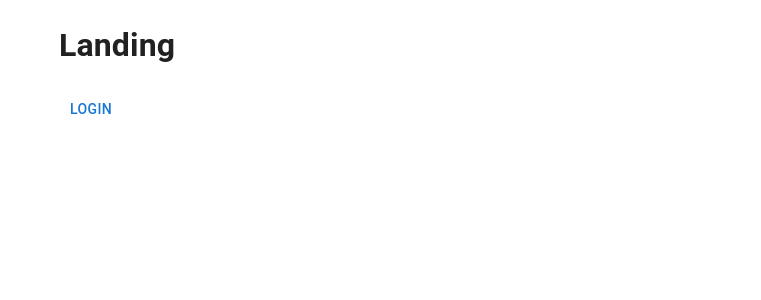
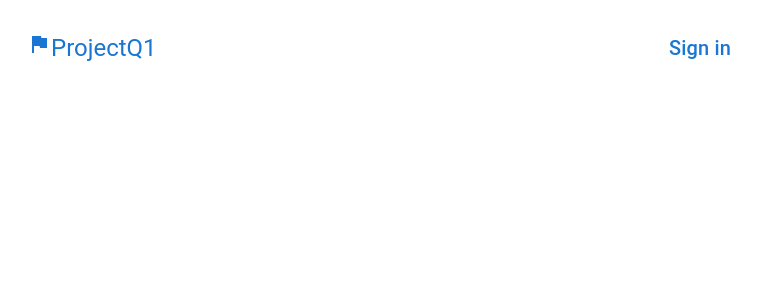
Before and after one commit to westshae/Shaeo.org, a React (Create React App) app in the folder frontend/: page / in a window 1280 px wide. Shown: the top 300 px of the page, without its empty margins (261-1022 px from the left). Built offline with nearby package versions, Linux system fonts and the light colour scheme; the HTML template or start-up script is replaced by a standard one.

Commit message:
Added flag icon to logo, changed nav, fixed creating goals

```diff
--- a/frontend/src/App.tsx
+++ b/frontend/src/App.tsx
@@ -12,13 +12,14 @@ function App() {
   return (
     <ThemeProvider theme={theme}>
       <CssBaseline />
-      <Box sx={{mx:"25%", my: "1rem"}}>
+      <Box sx={{mx:"20%", my: "1rem"}}>
         <Router>
           <Routes>
             <Route path="/" element={<Landing />} />
             <Route path="/login" element={<Login />} />
             <Route path="/dashboard" element={<Dashboard />} />
             <Route path="/dashboard/:action/:goal_id" element={<Goal />} />
+            <Route path="/dashboard/:action" element={<Goal />} />
           </Routes>
         </Router>
       </Box>
--- a/frontend/src/Pages/Dashboard.tsx
+++ b/frontend/src/Pages/Dashboard.tsx
@@ -1,10 +1,11 @@
-import { AppBar, Box, Button, Card, CardActionArea, CardContent, CardMedia, Container, Grid, IconButton, Link, Toolbar, Typography, keyframes } from "@mui/material";
+import { Box, Button, Card, CardActionArea, CardContent, CardMedia, Container, Grid, IconButton, Toolbar, Typography } from "@mui/material";
 import { Session, createClient } from "@supabase/supabase-js";
 import { useState, useEffect } from "react";
 import { useNavigate } from "react-router-dom";
 import { getUserGoals, deleteUserGoal } from "../Components/Api";
 import AddCircleOutlineIcon from '@mui/icons-material/AddCircleOutline';
 import DeleteIcon from '@mui/icons-material/Delete';
+import FlagIcon from '@mui/icons-material/Flag';
 import { GetGoalInterface } from "../Components/Interfaces";
 
 const supabase = createClient('https://teuvryyebtvpsbdghdxa.supabase.co', 'eyJhbGciOiJIUzI1NiIsInR5cCI6IkpXVCJ9.eyJpc3MiOiJzdXBhYmFzZSIsInJlZiI6InRldXZyeXllYnR2cHNiZGdoZHhhIiwicm9sZSI6ImFub24iLCJpYXQiOjE3MTc1NDc5ODAsImV4cCI6MjAzMzEyMzk4MH0.7R6tDYRLEkpBbLEZkPVq0_0_uDYNmfeCrYZ53I0ZwBU')
@@ -12,7 +13,6 @@ const supabase = createClient('https://teuvryyebtvpsbdghdxa.supabase.co', 'eyJhb
 
 function Dashboard() {
     const [session, setSession] = useState<Session | null>(null)
-    const [deleteMode, setDeleteMode] = useState<Boolean>(false)
     const [goals, setGoals] = useState<GetGoalInterface[]>([]);
     const navigate = useNavigate()
 
@@ -34,7 +34,7 @@ function Dashboard() {
             setSession(session)
 
             if (!session) {
-                navigate("/")
+                navigate("/login")
             }
         })
 
@@ -52,14 +52,17 @@ function Dashboard() {
 
     return (
         <Container>
-            <Toolbar sx={{ display: 'flex', justifyContent: 'left' }}>
-                <Button onClick={() => navigate("/")}><Typography>ProjectQ1</Typography></Button>
-                <Button onClick={async () => await supabase.auth.signOut()}><Typography>Sign Out</Typography></Button>
-                <Button onClick={() => setDeleteMode(!deleteMode)}><Typography>Toggle Deletion</Typography></Button>
+            <Toolbar sx={{ display: 'flex', justifyContent: 'space-between' }}>
+                <Button onClick={() => navigate("/")}><Typography variant="h5" sx={{ textTransform: 'none' }}><FlagIcon/>ProjectQ1</Typography></Button>
+                <Box sx={{ display: 'flex', justifyContent: 'flex-end', flexGrow: 1 }}>
+
+                    <Button onClick={async () => await supabase.auth.signOut()}><Typography variant="h6" sx={{ textTransform: 'none' }}>Sign Out</Typography></Button>
+                </Box>
+
             </Toolbar>
-            <Grid container spacing={4} >
+            <Grid container spacing={2} >
                 <Grid item xs={6}>
-                    <Card sx={{ maxWidth: 500, textAlign: 'center', display: 'flex', flexDirection: 'column', justifyContent: 'center', height: "100%" }} onClick={() => navigate("/dashboard/goal/create")}>
+                    <Card sx={{ maxWidth: 500, textAlign: 'center', display: 'flex', flexDirection: 'column', justifyContent: 'center', height: "100%" }} onClick={() => navigate("/dashboard/create")}>
                         <CardActionArea sx={{ height: "100%" }}>
                             <CardContent>
                                 <AddCircleOutlineIcon style={{ fontSize: 60, color: 'gray', height: "100%" }} />
@@ -73,7 +76,6 @@ function Dashboard() {
                 {goals.map((card, index) => (
                     <Grid item xs={6} key={index}>
                         <Card sx={{ maxWidth: 500, position: 'relative' }} >
-                            {deleteMode &&
                             <IconButton
                                 aria-label="delete"
                                 sx={{ position: 'absolute', top: 10, right: 10, color: 'white', zIndex: 2000, background: "red", borderRadius: "4px", '&:hover': { background: "maroon" } }}
@@ -81,7 +83,7 @@ function Dashboard() {
                             >
                                 <DeleteIcon />
                             </IconButton>
-                            }
+
 
                             <CardActionArea onClick={() => navigate(`/dashboard/update/${card.goal_id}`)}>
                                 <CardMedia
--- a/frontend/src/Pages/Goal.tsx
+++ b/frontend/src/Pages/Goal.tsx
@@ -1,13 +1,14 @@
-import { Box, FormControl, InputLabel, Select, MenuItem, TextField, TextareaAutosize, Button, Card, CardActionArea, CardContent, Grid, Typography, Toolbar, Stack } from "@mui/material"
+import { Box, InputLabel, TextField, TextareaAutosize, Button, Card, CardActionArea, CardContent, Typography, Toolbar, Stack } from "@mui/material"
 import { LocalizationProvider, DatePicker } from "@mui/x-date-pickers"
 import { createClient, Session } from "@supabase/supabase-js"
 import { useState, useEffect } from "react"
 import { useNavigate, useParams } from "react-router-dom"
-import { CreateGoalInterface, CreateUpdateInterface, GetGoalInterface } from "../Components/Interfaces"
+import { CreateGoalInterface, CreateUpdateInterface } from "../Components/Interfaces"
 import { AdapterDayjs } from '@mui/x-date-pickers/AdapterDayjs';
 import dayjs from "dayjs"
 import { addUserGoal, addUserUpdates, getGoalUpdates, getUserGoal, updateUserGoal } from "../Components/Api"
 import AddCircleOutlineIcon from '@mui/icons-material/AddCircleOutline';
+import FlagIcon from '@mui/icons-material/Flag';
 
 
 const supabase = createClient('https://teuvryyebtvpsbdghdxa.supabase.co', 'eyJhbGciOiJIUzI1NiIsInR5cCI6IkpXVCJ9.eyJpc3MiOiJzdXBhYmFzZSIsInJlZiI6InRldXZyeXllYnR2cHNiZGdoZHhhIiwicm9sZSI6ImFub24iLCJpYXQiOjE3MTc1NDc5ODAsImV4cCI6MjAzMzEyMzk4MH0.7R6tDYRLEkpBbLEZkPVq0_0_uDYNmfeCrYZ53I0ZwBU')
@@ -55,7 +56,7 @@ function Goal() {
       setSession(session)
 
       if (!session) {
-        navigate("/")
+        navigate("/login")
       }
     })
 
@@ -63,7 +64,7 @@ function Goal() {
   }, [])
 
   useEffect(() => {
-    if(hasInitOnce) return;
+    if (hasInitOnce) return;
     if (session && action == "create") {
       handleCreateMode();
       setHasInitOnce(true)
@@ -110,18 +111,14 @@ function Goal() {
 
   const handleSubmit = (event: { preventDefault: () => void }) => {
     event.preventDefault();
-    if (goal_id) {
-      if (actionMode == "update") {
+    if (goal_id && actionMode == "update") {
       updateUserGoal(session, parseInt(goal_id), formGoalValues)
       navigate("/dashboard")
     } else if (actionMode == "create") {
       addUserGoal(session, formGoalValues)
       navigate("/dashboard")
     }
-    } else {
-      console.error("error: no goal_id to update")
   }
-  };
 
   const handleUpdateSubmit = (event: { preventDefault: () => void }) => {
     event.preventDefault();
@@ -172,23 +169,23 @@ function Goal() {
 
   return (
     <LocalizationProvider dateAdapter={AdapterDayjs}>
-      <Toolbar sx={{ display: 'flex', justifyContent: 'left' }}>
-        <Button onClick={() => navigate("/")}><Typography>ProjectQ1</Typography></Button>
-        <Button onClick={() => navigate("/dashboard")}><Typography>Dashboard</Typography></Button>
-        <Button onClick={async () => await supabase.auth.signOut()}><Typography>Sign Out</Typography></Button>
+      <Toolbar sx={{ display: 'flex', justifyContent: 'space-between' }}>
+        <Button onClick={() => navigate("/")}><Typography variant="h5" sx={{ textTransform: 'none' }}><FlagIcon/>ProjectQ1</Typography></Button>
+        <Box sx={{ display: 'flex', justifyContent: 'flex-end', flexGrow: 1 }}>
+          <Button onClick={() => navigate("/dashboard")}><Typography variant="h6" sx={{ textTransform: 'none' }}>Dashboard</Typography></Button>
+          <Button onClick={async () => await supabase.auth.signOut()}><Typography variant="h6" sx={{ textTransform: 'none' }}>Sign Out</Typography></Button>
           {actionMode == "update" && hasFieldsUpdated &&
-          <Button onClick={handleUpdateMode}><Typography>Reset Fields</Typography></Button>
+            <Button onClick={handleUpdateMode}><Typography variant="h6" sx={{ textTransform: 'none' }}>Reset Fields</Typography></Button>
 
           }
+        </Box>
       </Toolbar>
-
       <Box component="form" onSubmit={handleSubmit} sx={{ display: 'flex', flexDirection: 'column', gap: 2 }}>
         <DatePicker
           label="Goal End Date"
           onChange={(value) => handleDateChange("end_date_epoch", value?.toDate())}
           value={dayjs(formGoalValues.end_date_epoch)}
         />
-
         <TextareaAutosize
           minRows={4}
           placeholder="Outcome"
--- a/frontend/src/Pages/Landing.tsx
+++ b/frontend/src/Pages/Landing.tsx
@@ -1,14 +1,14 @@
-import { Button } from "@mui/material";
+import { Box, Button, Toolbar, Typography } from "@mui/material";
 import { Session, createClient } from "@supabase/supabase-js";
-import axios from "axios";
+import FlagIcon from '@mui/icons-material/Flag';
 import { useState, useEffect } from "react";
-import { Link, useNavigate } from "react-router-dom";
-import { getUserGoals, addUserGoal, updateUserGoal, deleteUserGoal, getUserUpdates, addUserUpdates, updateUserUpdate, deleteUserUpdate } from "../Components/Api";
+import { useNavigate } from "react-router-dom";
 const supabase = createClient('https://teuvryyebtvpsbdghdxa.supabase.co', 'eyJhbGciOiJIUzI1NiIsInR5cCI6IkpXVCJ9.eyJpc3MiOiJzdXBhYmFzZSIsInJlZiI6InRldXZyeXllYnR2cHNiZGdoZHhhIiwicm9sZSI6ImFub24iLCJpYXQiOjE3MTc1NDc5ODAsImV4cCI6MjAzMzEyMzk4MH0.7R6tDYRLEkpBbLEZkPVq0_0_uDYNmfeCrYZ53I0ZwBU')
 
 
 function Landing() {
     const [session, setSession] = useState<Session | null>(null)
+    const navigate = useNavigate()
 
 
     useEffect(() => {
@@ -29,22 +29,23 @@ function Landing() {
 
 
     return (
-        <div>
-            <h1>Landing</h1>
-            {!session &&
-                <Link to="/login">
-                    <Button>Login</Button>
-                </Link>
-            }
-            {session &&
-                <div>
-                    <Link to="/dashboard">
-                        <Button>Dashboard</Button>
-                    </Link>
-                    <Button onClick={async () => await supabase.auth.signOut()}>Log out</Button>
-                </div>
-            }
-        </div>
+        <Box>
+            <Toolbar sx={{ display: 'flex', justifyContent: 'space-between' }}>
+                <Button onClick={() => navigate("/")}><Typography variant="h5" sx={{ textTransform: 'none' }}><FlagIcon/>ProjectQ1</Typography></Button>
+                <Box sx={{ display: 'flex', justifyContent: 'flex-end', flexGrow: 1 }}>
+
+                {session &&
+                        <Button onClick={() => navigate("/dashboard")}><Typography variant="h6" sx={{ textTransform: 'none' }}>Dashboard</Typography></Button>
+                    }
+                    {!session &&
+                        <Button onClick={() => navigate("/login")}><Typography variant="h6" sx={{ textTransform: 'none' }}>Sign in</Typography></Button>
+                    }
+                    {session &&
+                        <Button onClick={async () => await supabase.auth.signOut()}><Typography variant="h6" sx={{ textTransform: 'none' }}>Sign Out</Typography></Button>
+                    }
+                </Box>
+            </Toolbar>
+        </Box>
     )
 }
 
--- a/frontend/src/Pages/Login.tsx
+++ b/frontend/src/Pages/Login.tsx
@@ -21,7 +21,7 @@ function Login() {
       data: { subscription },
     } = supabase.auth.onAuthStateChange((_event, session) => {
       setSession(session)
-        if(session){
+      if (session) {
         navigate("/Dashboard")
       }
     })
@@ -29,7 +29,7 @@ function Login() {
     return () => subscription.unsubscribe()
   }, [])
 
-    return (<Auth supabaseClient={supabase} appearance={{ theme: ThemeSupa }}/>)
+  return (<Auth supabaseClient={supabase} appearance={{ theme: ThemeSupa }} />)
 
 
 }
```
Lines whose indentation alone changed are shown as unchanged.
